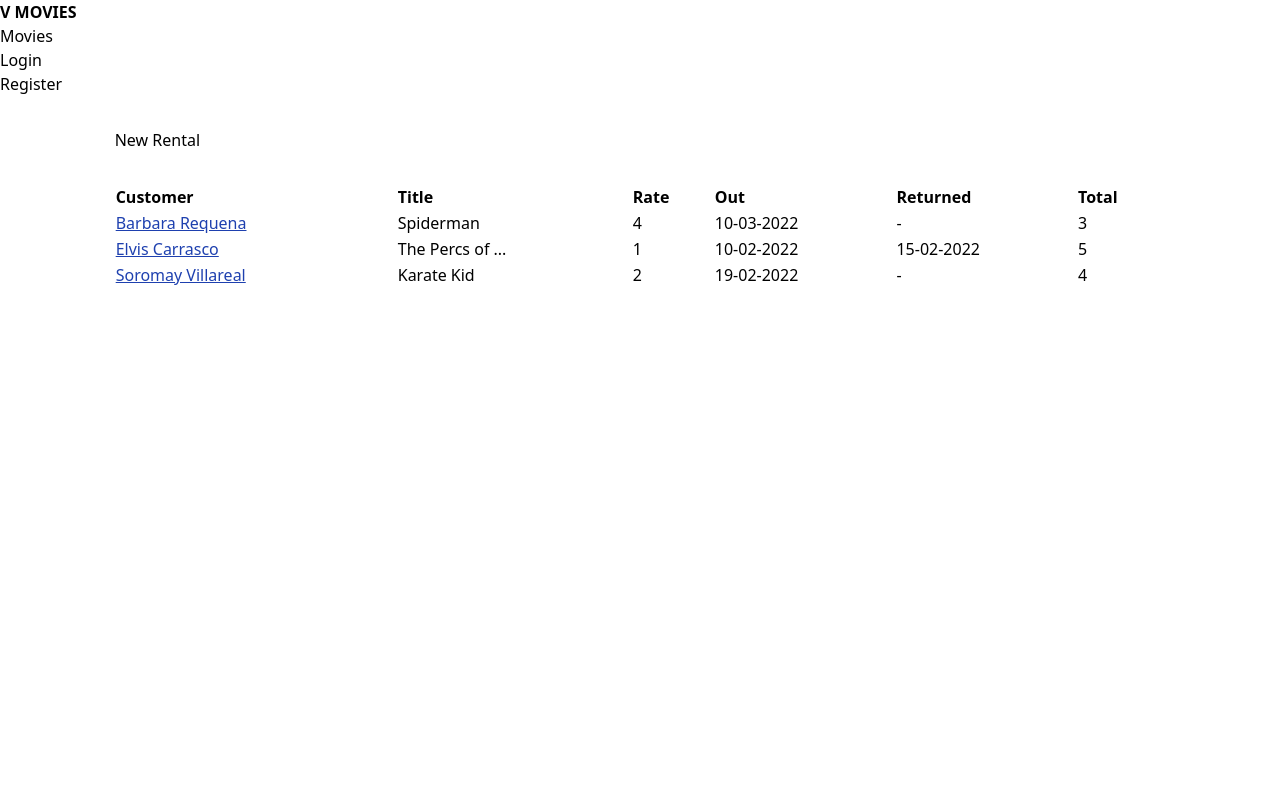
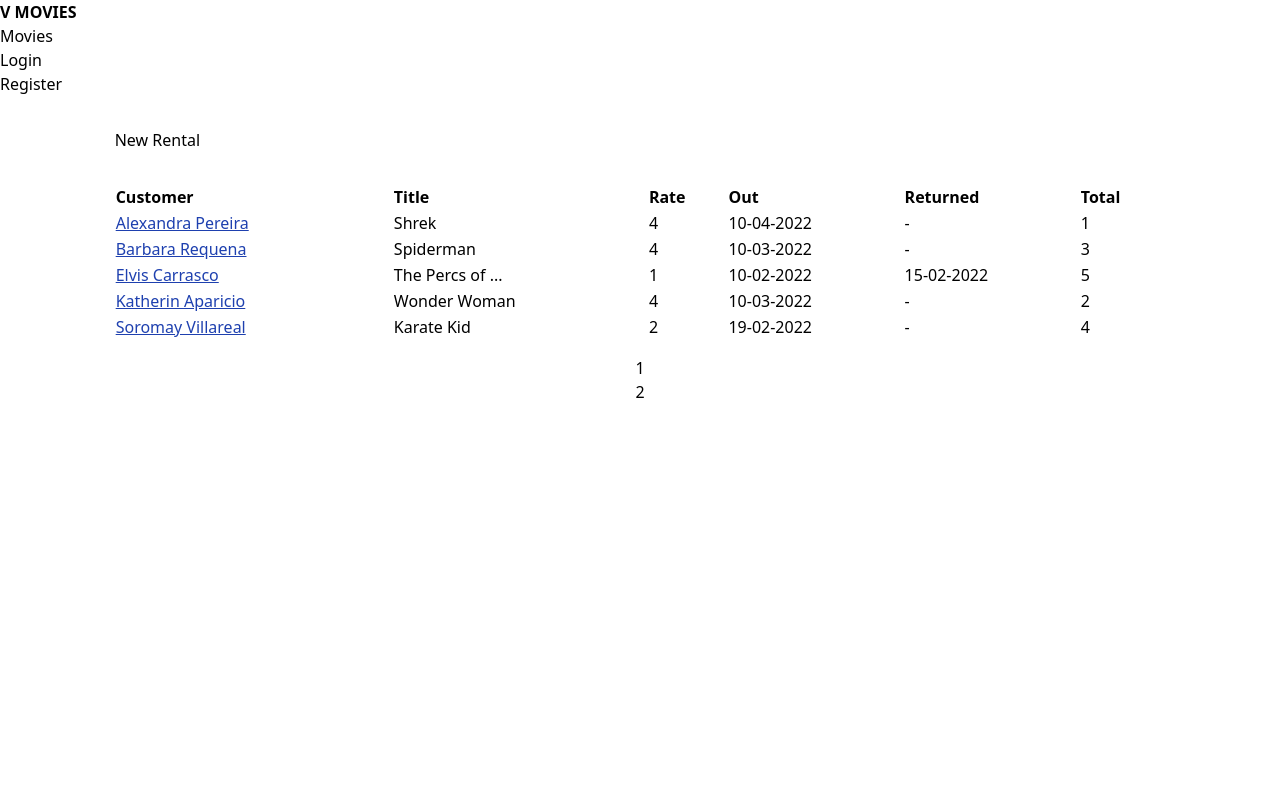
Before and after one commit to Elvissamir/Fullrvmovies, a React (Create React App) app in the folder frontend/: page /rentals in a window 1280 px wide. Shown: the top 800 px of the page. Built offline with nearby package versions, Linux system fonts and the light colour scheme.

Commit message:
Added pagination feature to Rentals Component

```diff
--- a/frontend/src/components/Rentals.jsx
+++ b/frontend/src/components/Rentals.jsx
@@ -2,6 +2,7 @@ import { useState } from 'react';
 import _ from 'lodash'
 import RentalsTable from './RentalsTable';
 import Pagination from './common/Pagination';
+import { paginate } from '../utils/paginate';
 
 function Rentals () {
     const rentalsArray = [
@@ -55,6 +56,57 @@ function Rentals () {
             dateOut: '10-03-2022',
             dateReturned: '',
             rentalFee: 3
+        },
+        {
+            _id: 132,
+            customer: {
+                _id: 1,
+                first_name: 'Alexandra',
+                last_name: 'Pereira',
+                phone: '123456567',
+                isGold: false
+            },
+            movie: {
+                title: 'Shrek',
+                dailyRentalRate: 4
+            },
+            dateOut: '10-04-2022',
+            dateReturned: '',
+            rentalFee: 1
+        },
+        {
+            _id: 132,
+            customer: {
+                _id: 1,
+                first_name: 'Katherin',
+                last_name: 'Aparicio',
+                phone: '123456567',
+                isGold: false
+            },
+            movie: {
+                title: 'Wonder Woman',
+                dailyRentalRate: 4
+            },
+            dateOut: '10-03-2022',
+            dateReturned: '',
+            rentalFee: 2
+        },
+        {
+            _id: 132,
+            customer: {
+                _id: 1,
+                first_name: 'Veronica',
+                last_name: 'Marron',
+                phone: '123456567',
+                isGold: false
+            },
+            movie: {
+                title: 'Wonder Woman',
+                dailyRentalRate: 4
+            },
+            dateOut: '10-03-2022',
+            dateReturned: '',
+            rentalFee: 2
         }
     ]
 
@@ -80,8 +132,9 @@ function Rentals () {
 
     const getPagedData = () => {
         const sortedList = sortRentalList(rentals)
+        const paginatedList = paginate(sortedList, currentPage, pageSize)
 
-        return { data: sortedList, totalCount: rentals.length }
+        return { data: paginatedList, totalCount: rentals.length }
     }
 
     const { data, totalCount } = getPagedData()
@@ -90,8 +143,8 @@ function Rentals () {
         setSortColumn(column)
     }
 
-    const handlePageChange = () => {
-
+    const handlePageChange = page => {
+        setCurrentPage(page)
     }
 
     return (
```
